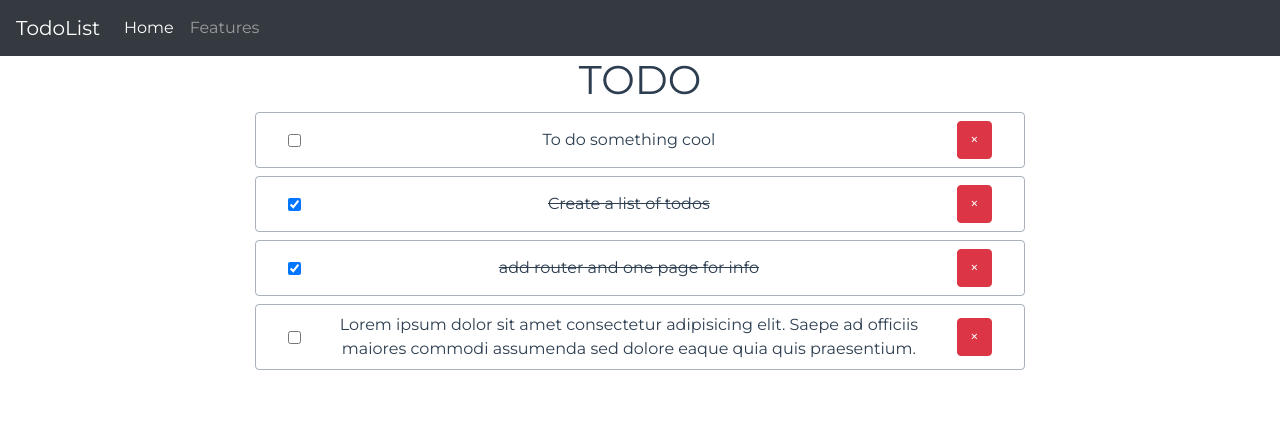
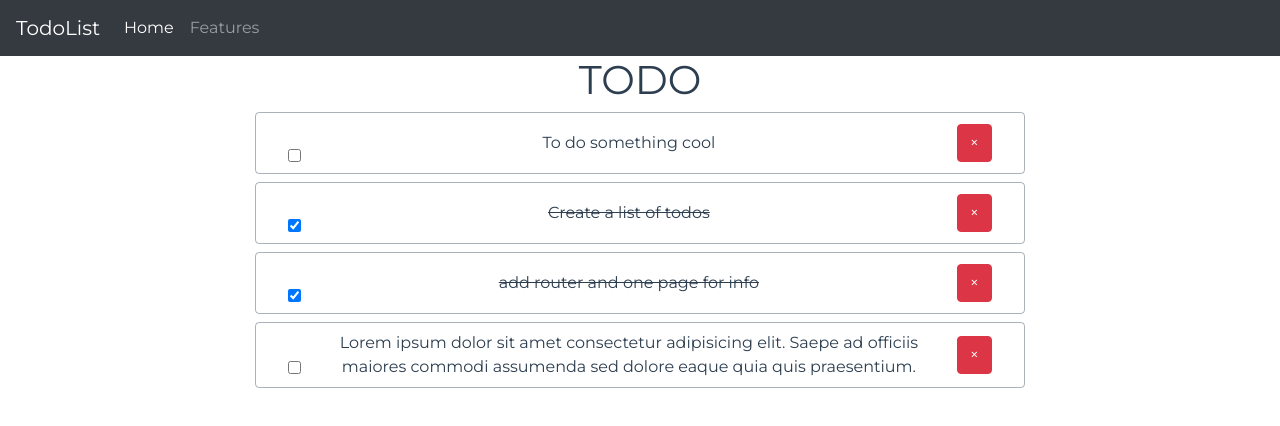
Before and after one commit to mefistodevelop/vue-todo, a Vue app: page / in a window 1280 px wide. Shown: the top 426 px of the page. Built offline with nearby package versions, Linux system fonts and the light colour scheme.

Commit message:
make checkbox a separate component

```diff
--- a/src/App.vue
+++ b/src/App.vue
@@ -5,7 +5,7 @@
       <h1>TODO</h1>
       <ul class="todo-list">
         <li class="todo-item" :key="todo.id" v-for="todo in todos">
-          <TodoCard v-bind:text="todo.text" v-bind:checked="todo.checked" />
+          <TodoCard v-bind:text="todo.text" v-bind:isChecked="todo.checked" />
         </li>
       </ul>
     </main>
@@ -13,22 +13,22 @@
 </template>
 
 <script>
-import Header from "./components/Header";
-import TodoCard from "./components/TodoCard";
+import Header from './components/Header';
+import TodoCard from './components/TodoCard';
 
 export default {
-  name: "App",
+  name: 'App',
   components: { Header, TodoCard },
   data() {
     return {
       todos: [
-        { id: 1, text: "To do something cool" },
-        { id: 2, text: "Create a list of todos", checked: true },
-        { id: 3, text: "add router and one page for info", checked: true },
+        { id: 1, text: 'To do something cool' },
+        { id: 2, text: 'Create a list of todos', checked: true },
+        { id: 3, text: 'add router and one page for info', checked: true },
         {
           id: 4,
           text:
-            "  Lorem ipsum dolor sit amet consectetur adipisicing elit. Saepe ad officiis maiores commodi assumenda sed dolore eaque quia quis praesentium.",
+            'Lorem ipsum dolor sit amet consectetur adipisicing elit. Saepe ad officiis maiores commodi assumenda sed dolore eaque quia quis praesentium.',
         },
       ],
     };
@@ -38,7 +38,7 @@ export default {
 
 <style scoped>
 #app {
-  font-family: "Montserrat", sans-serif;
+  font-family: 'Montserrat', sans-serif;
   -webkit-font-smoothing: antialiased;
   -moz-osx-font-smoothing: grayscale;
   text-align: center;
--- a/src/components/TodoCard.vue
+++ b/src/components/TodoCard.vue
@@ -1,22 +1,37 @@
 <template>
   <div class="todo-card">
-    <input class="checkbox" type="checkbox" v-bind:checked="checked" />
-    <p class="text" v-bind:class="{ 'crossed-out': checked }">{{ text }}</p>
+    <div class="checkbox">
+      <CheckboxButton :isChecked="completed" @mark-completed="markCompleted" />
+    </div>
+    <p class="text" v-bind:class="{ 'crossed-out': completed }">{{ text }}</p>
     <b-button variant="danger">&times;</b-button>
   </div>
 </template>
 
 <script>
+import CheckboxButton from './common/CheckboxButton';
+
 export default {
-  name: "TodoCard",
+  name: 'TodoCard',
+  components: { CheckboxButton },
   props: {
     text: {
       type: String,
-      default: "",
+      default: '',
     },
-    checked: {
+    isChecked: {
       type: Boolean,
       default: false,
+    },
+  },
+  data() {
+    return {
+      completed: this.isChecked,
+    };
+  },
+  methods: {
+    markCompleted(mark) {
+      this.completed = mark;
     },
   },
 };
--- /dev/null
+++ b/src/components/common/CheckboxButton.vue
@@ -0,0 +1,46 @@
+<template>
+  <div class="checkbox-button">
+    <label for="" class="label" />
+    <input
+      type="checkbox"
+      :checked="isChecked"
+      v-model="checked"
+      @change="$emit('mark-completed', checked)"
+    />
+  </div>
+</template>
+
+<script>
+export default {
+  name: 'Checkbox',
+  props: {
+    isChecked: {
+      type: Boolean,
+      default: false,
+    },
+  },
+  data() {
+    return {
+      checked: this.isChecked,
+    };
+  },
+};
+</script>
+
+<style scoped>
+.checkbox-button {
+  max-width: 2.75rem;
+  width: 100%;
+  max-height: 2.75rem;
+  height: 100%;
+}
+
+.label {
+  position: relative;
+  width: 100%;
+  cursor: pointer;
+}
+
+/* .checkbox {
+} */
+</style>
```
Also changed, not shown: 1 other file (tests, documents, lock files or other folders).
